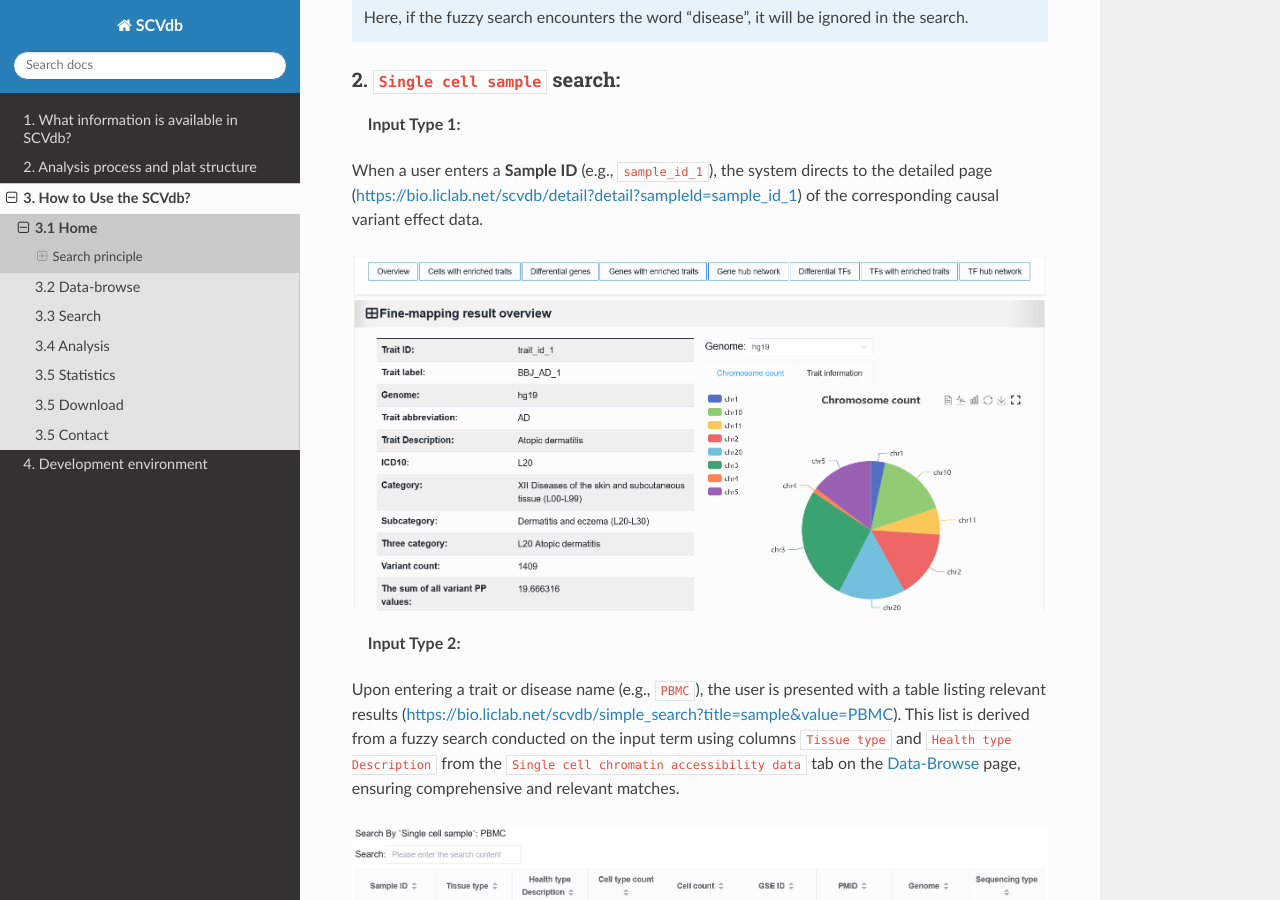
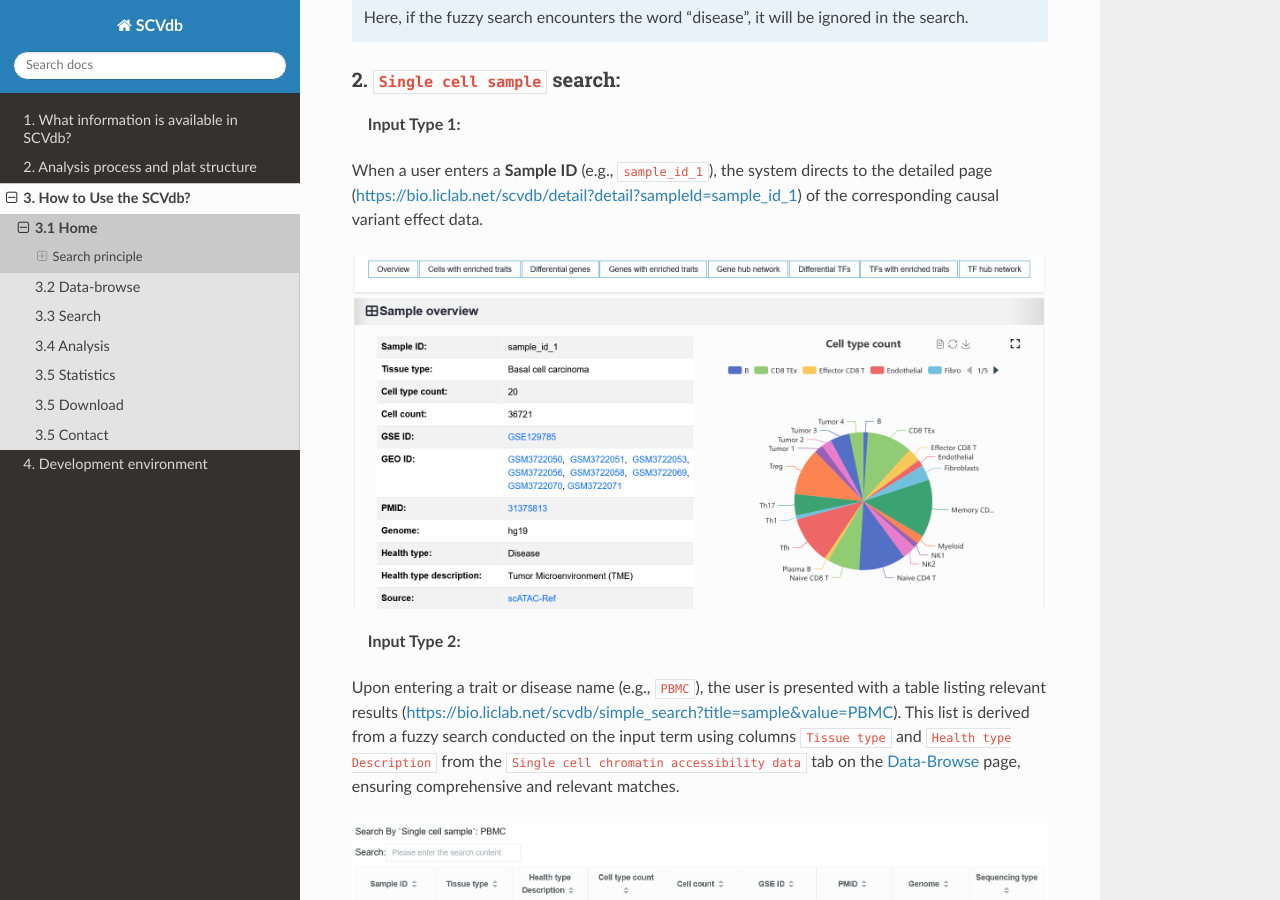
Before and after one commit to YuZhengM/scvmap-tutorial, a Sphinx documentation site: the page built from docs/source/usage/home.rst, in a window 1280 px wide and 900 px high, scrolled down 2293 px. Built offline with Sphinx 7.4.7 and the Read the Docs theme 3.1.0, drawn with Linux system fonts in a browser that asks for light colours; pages that are not in the unit, such as notebooks, are missing from menus.

Commit message:
feat: 完善了 Home 文档

```diff
--- a/docs/source/usage/home.rst
+++ b/docs/source/usage/home.rst
@@ -24,7 +24,7 @@ When a user enters a **Trait or disease ID** (e.g., ``trait_id_1``),
 the system directs to the detailed page (`https://bio.liclab.net/scvdb/detail?traitId=trait_id_1 <https://bio.liclab.net/scvdb/detail?traitId=trait_id_1>`_)
 of the corresponding causal variant effect data.
 
-.. image:: ../img/home/traitIdBySearch.png
+.. image:: ../img/home/traitById.png
 
 :Input Type 2:
 Upon entering a trait or disease name (e.g., ``Alzheimer’s disease``),
@@ -48,7 +48,7 @@ When a user enters a **Sample ID** (e.g., ``sample_id_1``),
 the system directs to the detailed page (`https://bio.liclab.net/scvdb/detail?detail?sampleId=sample_id_1 <https://bio.liclab.net/scvdb/detail?detail?sampleId=sample_id_1>`_)
 of the corresponding causal variant effect data.
 
-.. image:: ../img/home/traitIdBySearch.png
+.. image:: ../img/home/sampleById.png
 
 :Input Type 2:
 Upon entering a trait or disease name (e.g., ``PBMC``),
```
Also changed, not shown: docs/source/img/home/sampleById.png (added), docs/source/img/home/traitById.png (renamed from docs/source/img/home/traitIdBySearch.png).
